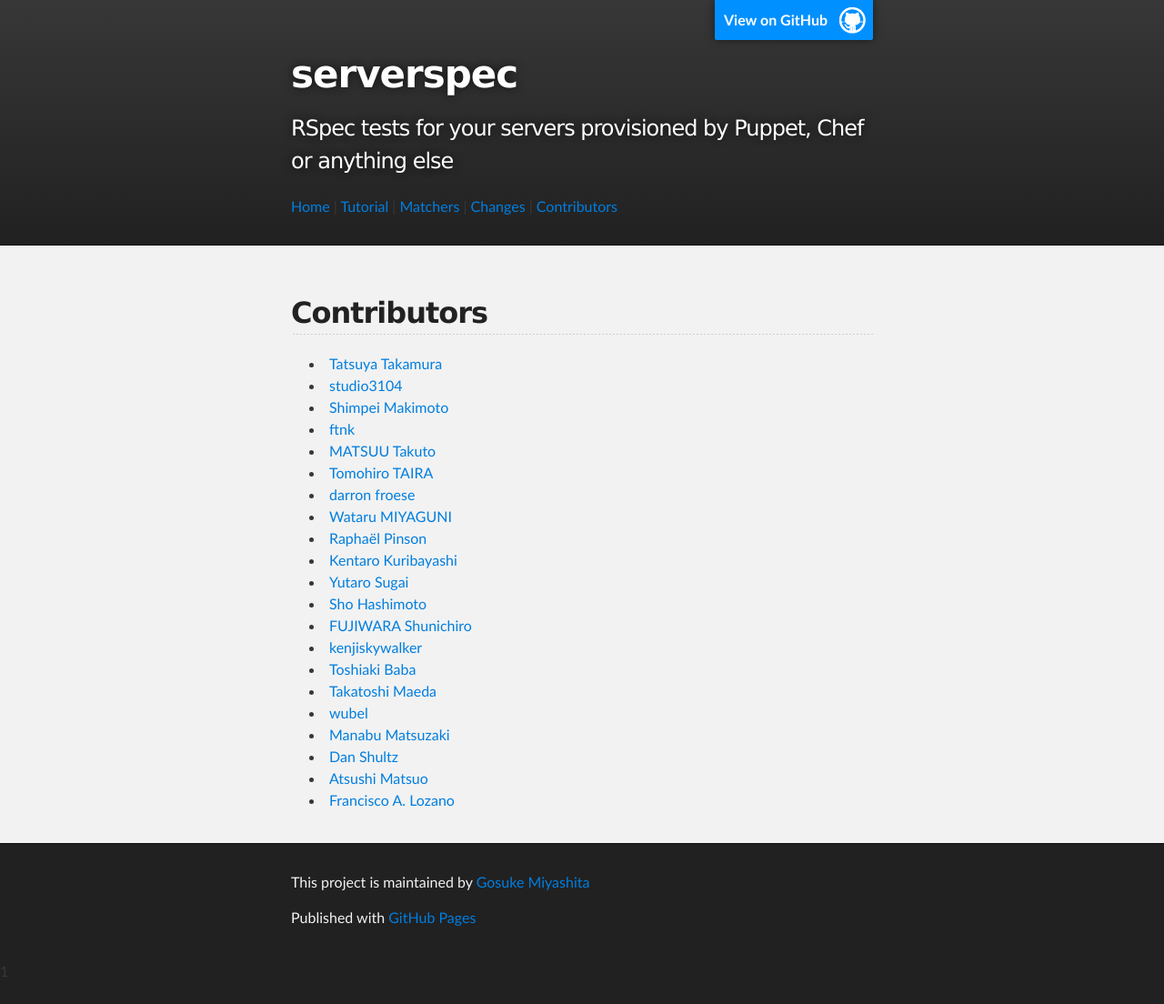
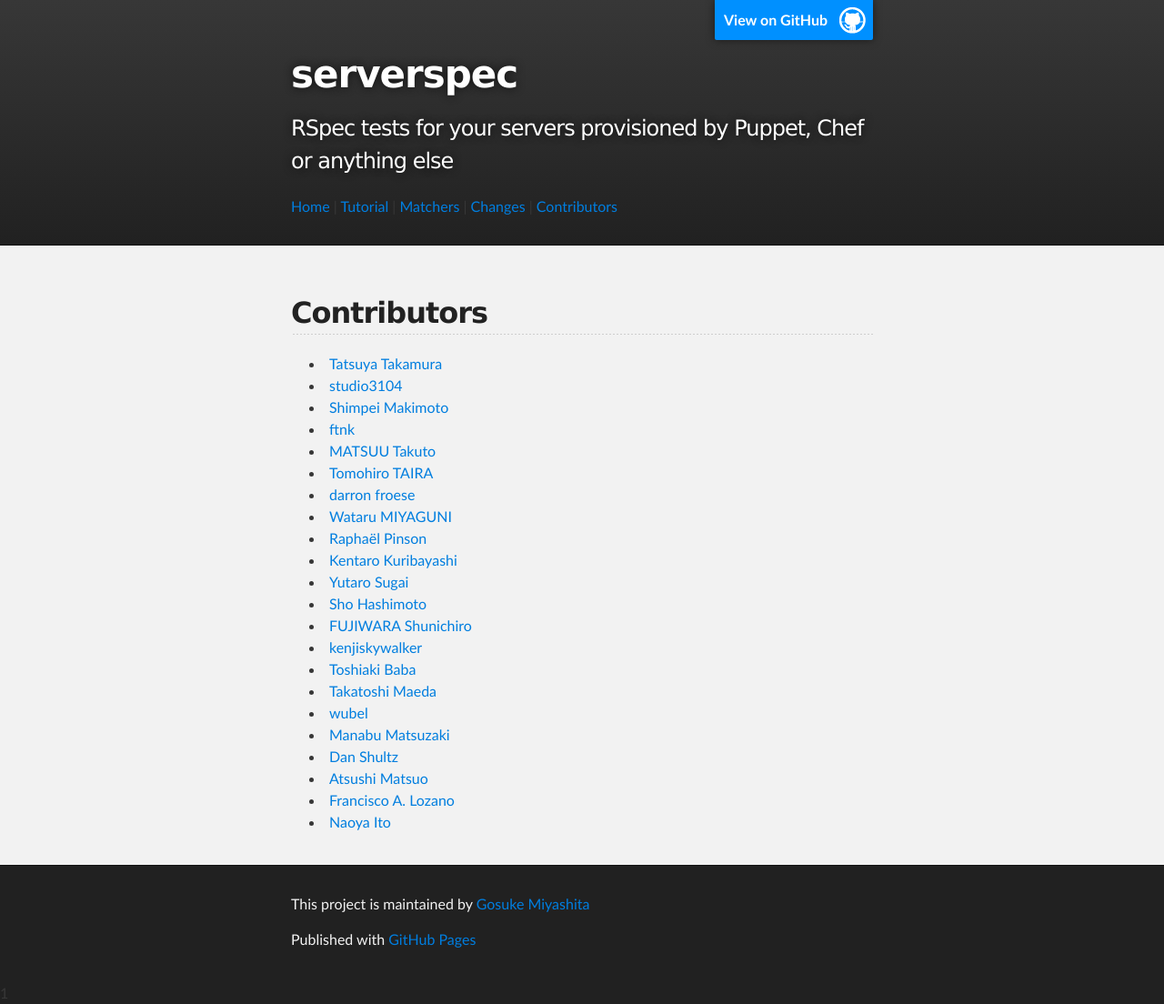
Before and after one commit to serverspec/serverspec.github.io, a Jekyll site: the page built from contributors.md, in a window 1280 px wide. Shown: the whole page at 91% size. Built offline with Jekyll 4.4.1, drawn with Linux system fonts in a browser that asks for light colours; Markdown is read by kramdown in place of the engine named in the settings; before the commit the page ends 1080 px from its top, so only the background shows below that.

Commit message:
Add a contributor

```diff
--- a/contributors.md
+++ b/contributors.md
@@ -26,3 +26,4 @@ title: contributors
  * [Dan Shultz](https://github.com/danshultz)
  * [Atsushi Matsuo](https://github.com/matsuo)
  * [Francisco A. Lozano](https://github.com/flozano)
+ * [Naoya Ito](https://github.com/naoya)
```
